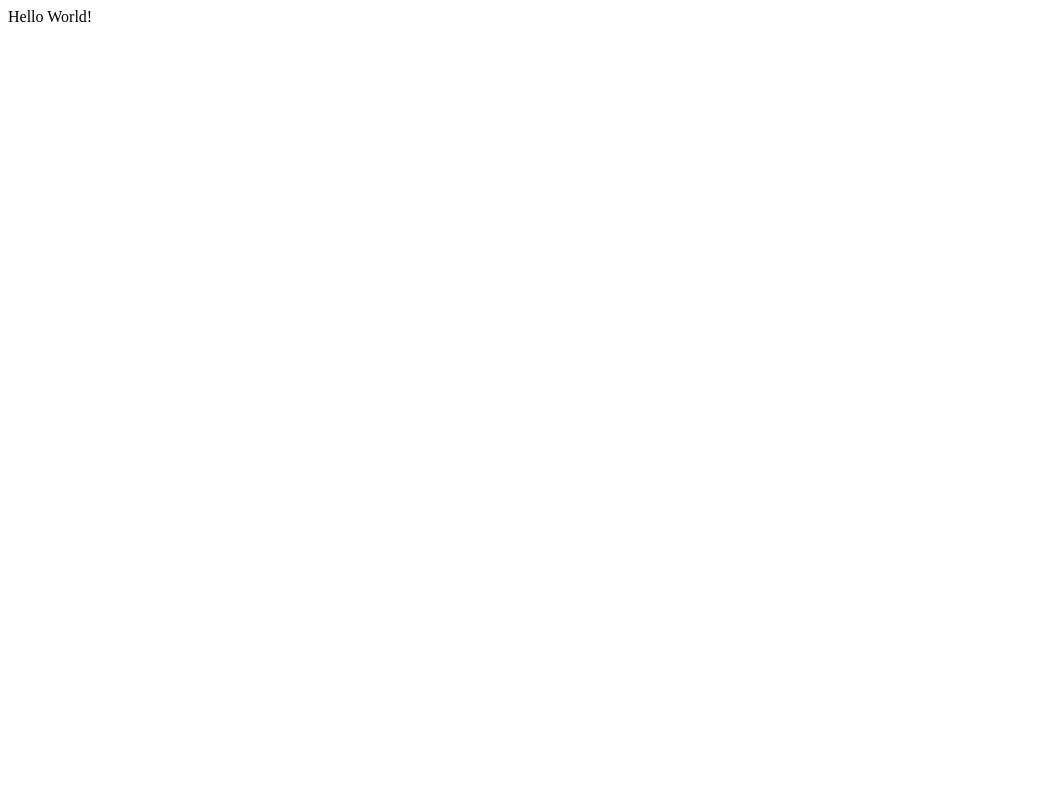
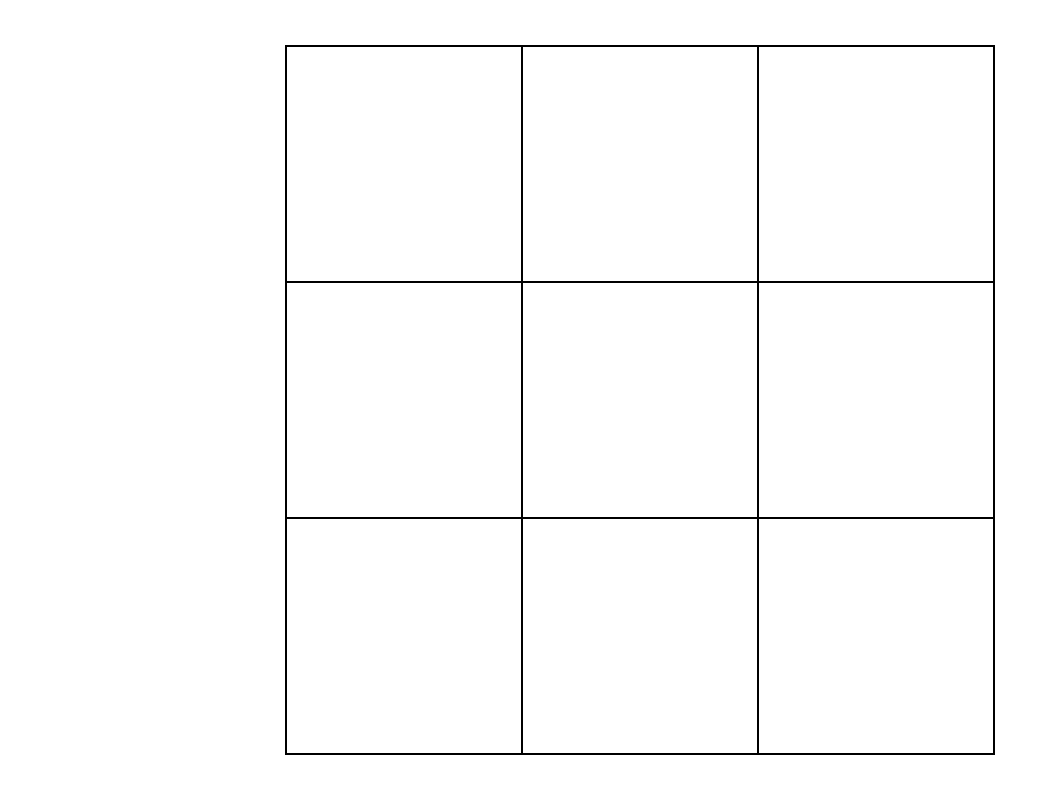
Before and after one commit to akashmore1/Tik-Tak-Toe, a React (Create React App) app: page / in a window 1280 px wide. Shown: the top 794 px of the page, without its empty margins (0-1050 px from the left). Built offline with nearby package versions, Linux system fonts and the light colour scheme.

Commit message:
Comple basic structure for tiktactoe

```diff
--- /dev/null
+++ b/src/App.css
@@ -0,0 +1,7 @@
+.main__wrapper {
+  height: 100vh;
+  width: 100vw;
+  display: flex;
+  justify-content: center;
+  align-items: center;
+}
--- a/src/App.js
+++ b/src/App.js
@@ -1,5 +1,14 @@
+import React from "react";
+import Main from "./components/Main";
+
+import "./App.css";
+
 function App() {
-  return <div className="App">Hello World!</div>;
+  return (
+    <div className="main__wrapper">
+      <Main />
+    </div>
+  );
 }
 
 export default App;
--- /dev/null
+++ b/src/components/Main.css
@@ -0,0 +1,10 @@
+.main {
+  height: 94vw;
+  width: 94vw;
+  border: 1px solid black;
+  max-width: 710px;
+  max-height: 710px;
+  display: flex;
+  flex-direction: column;
+  justify-content: space-between;
+}
--- /dev/null
+++ b/src/components/Main.js
@@ -0,0 +1,16 @@
+import React, { useState } from "react";
+import Row from "./Row";
+import "./Main.css";
+
+const Main = () => {
+  const [isXPresent, setIsXPresent] = useState(false);
+  return (
+    <div className="main">
+      <Row setIsXPresent={setIsXPresent} isXPresent={isXPresent} />
+      <Row setIsXPresent={setIsXPresent} isXPresent={isXPresent} />
+      <Row setIsXPresent={setIsXPresent} isXPresent={isXPresent} />
+    </div>
+  );
+};
+
+export default Main;
--- /dev/null
+++ b/src/components/Row.css
@@ -0,0 +1,16 @@
+.row {
+  display: flex;
+  flex-direction: row;
+  justify-content: space-between;
+  height: 33.33%;
+}
+
+.cell {
+  height: 100%;
+  width: 33.33%;
+  border: 1px solid black;
+  display: flex;
+  justify-content: center;
+  align-items: center;
+  font-size: 6rem;
+}
--- /dev/null
+++ b/src/components/Row.js
@@ -0,0 +1,39 @@
+import React, { useState } from "react";
+import "./Row.css";
+
+const Row = ({ setIsXPresent }) => {
+  const [cell1_clicked, setCell1_Clicked] = useState(false);
+  const [cell2_clicked, setCell2_Clicked] = useState(false);
+  const [cell3_clicked, setCell3_Clicked] = useState(false);
+  let cellValue = "X";
+  return (
+    <div className="row">
+      <div
+        className="cell"
+        onClick={() => {
+          setCell1_Clicked(true);
+        }}
+      >
+        {cell1_clicked && cellValue}
+      </div>
+      <div
+        className="cell"
+        onClick={() => {
+          setCell2_Clicked(true);
+        }}
+      >
+        {cell2_clicked && cellValue}
+      </div>
+      <div
+        className="cell"
+        onClick={() => {
+          setCell3_Clicked(true);
+        }}
+      >
+        {cell3_clicked && cellValue}
+      </div>
+    </div>
+  );
+};
+
+export default Row;
--- /dev/null
+++ b/src/index.css
@@ -0,0 +1,6 @@
+* {
+  padding: 0;
+  margin: 0;
+  box-sizing: border-box;
+  font-family: "Franklin Gothic Medium", "Arial Narrow", Arial, sans-serif;
+}
--- a/src/index.js
+++ b/src/index.js
@@ -3,6 +3,8 @@ import ReactDOM from "react-dom/client";
 
 import App from "./App";
 import reportWebVitals from "./reportWebVitals";
+
+import "./index.css";
 
 const root = ReactDOM.createRoot(document.getElementById("root"));
 root.render(
```
